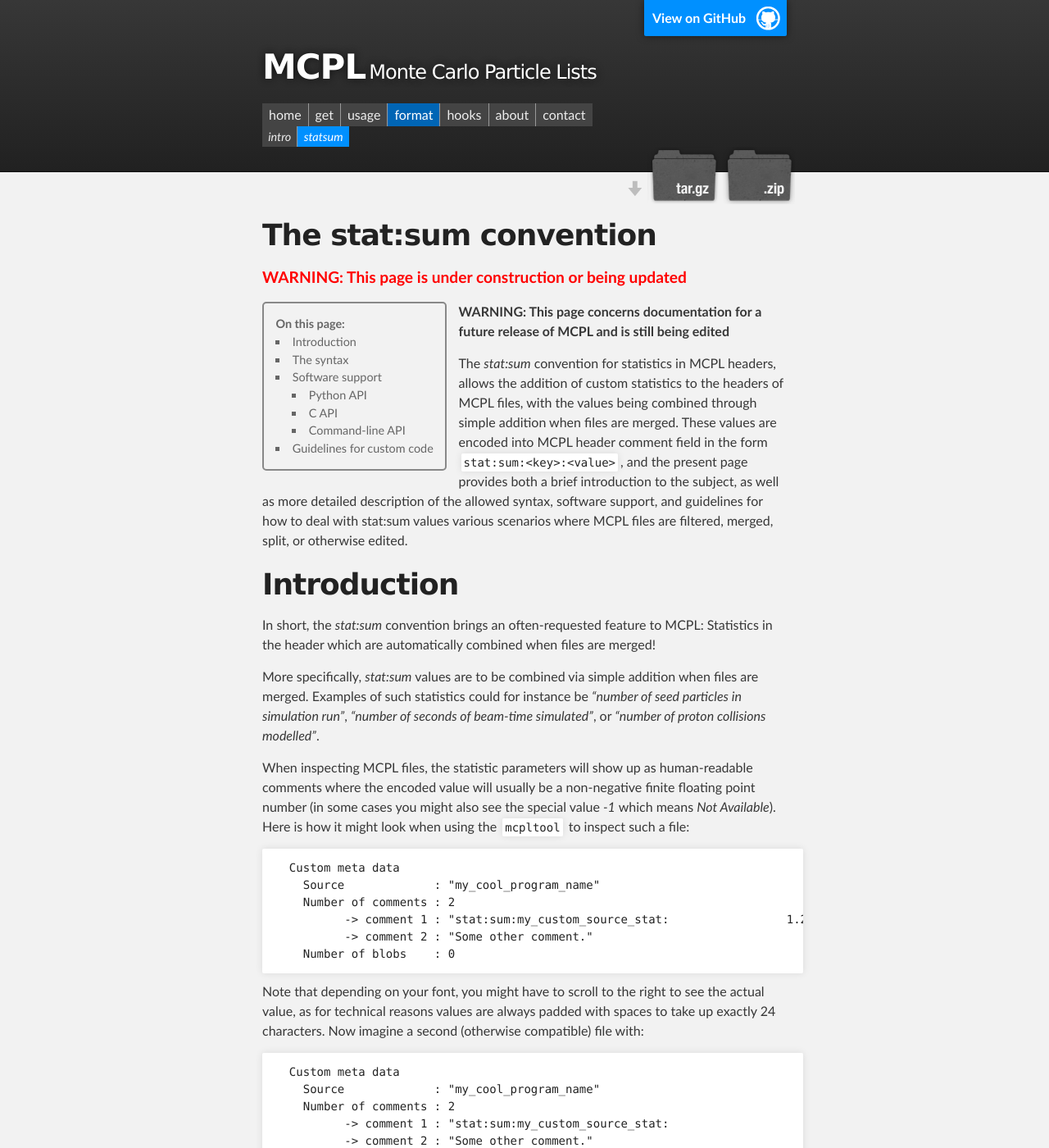
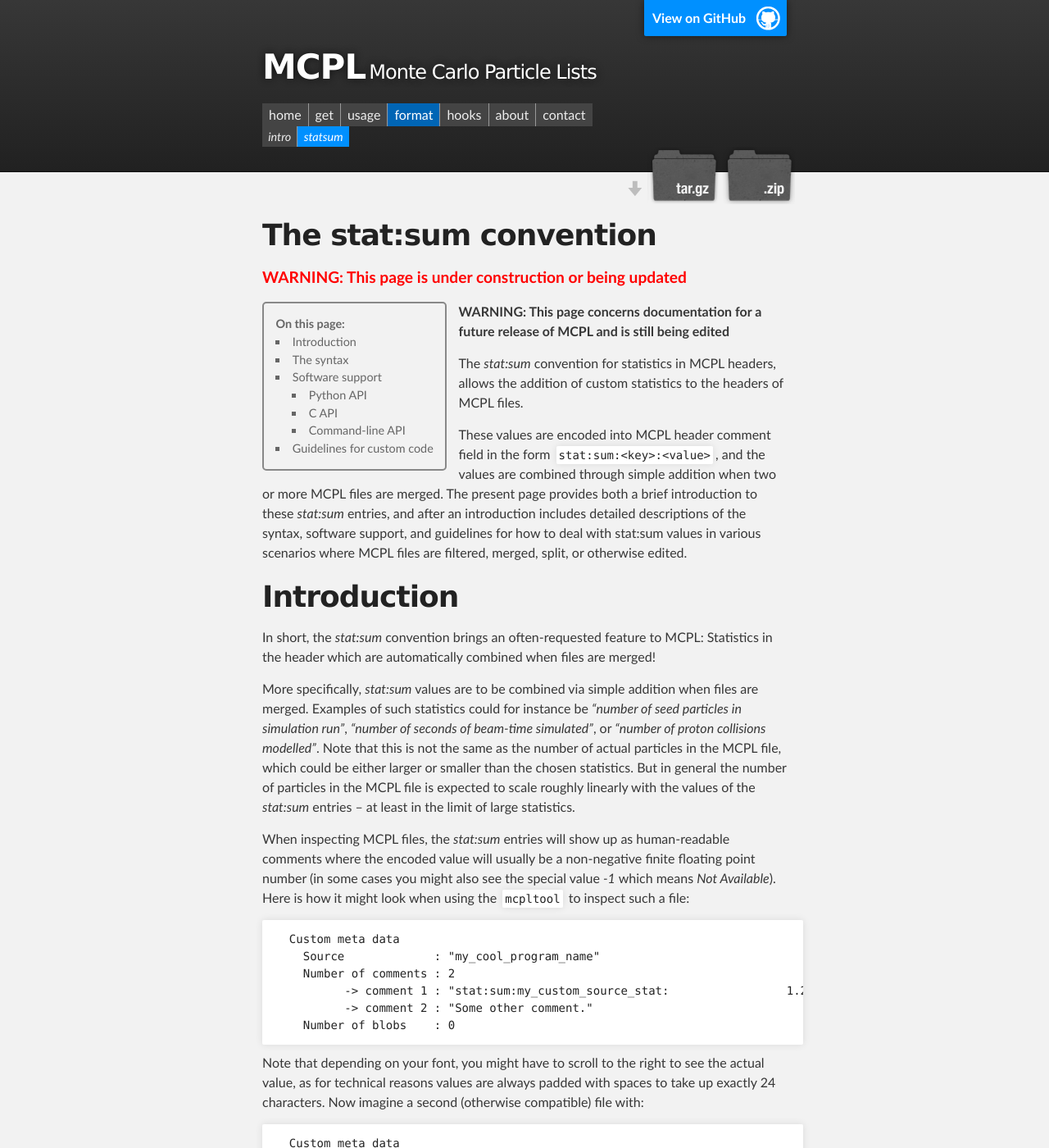
Before and after one commit to mctools/mcpl, a Jekyll site: the page built from format_statsum.md, in a window 1280 px wide and 1400 px high. Shown: the whole window at 82% size. Built offline with Jekyll 4.4.1, drawn with Linux system fonts in a browser that asks for light colours.

Commit message:
Work on new format and stat:sum page

````diff
--- a/format_statsum.md
+++ b/format_statsum.md
@@ -9,15 +9,17 @@ weight: 50
 
 **WARNING: This page concerns documentation for a future release of MCPL and is still being edited**
 
-The *stat:sum* convention for statistics in MCPL headers, allows the addition of custom statistics to the headers of MCPL files, with the values being combined through simple addition when files are merged. These values are encoded into MCPL header comment field in the form `stat:sum:<key>:<value>`, and the present page provides both a brief introduction to the subject, as well as more detailed description of the allowed syntax, software support, and guidelines for how to deal with stat:sum values various scenarios where MCPL files are filtered, merged, split, or otherwise edited.
+The *stat:sum* convention for statistics in MCPL headers, allows the addition of custom statistics to the headers of MCPL files.
+
+These values are encoded into MCPL header comment field in the form `stat:sum:<key>:<value>`, and the values are combined through simple addition when two or more MCPL files are merged. The present page provides both a brief introduction to these *stat:sum* entries, and after an introduction includes detailed descriptions of the syntax, software support, and guidelines for how to deal with stat:sum values in various scenarios where MCPL files are filtered, merged, split, or otherwise edited.
 
 # Introduction
 
 In short, the *stat:sum* convention brings an often-requested feature to MCPL: Statistics in the header which are automatically combined when files are merged!
 
-More specifically, *stat:sum* values are to be combined via simple addition when files are merged. Examples of such statistics could for instance be *"number of seed particles in simulation run"*, *"number of seconds of beam-time simulated"*, or *"number of proton collisions modelled"*.
+More specifically, *stat:sum* values are to be combined via simple addition when files are merged. Examples of such statistics could for instance be *"number of seed particles in simulation run"*, *"number of seconds of beam-time simulated"*, or *"number of proton collisions modelled"*. Note that this is not the same as the number of actual particles in the MCPL file, which could be either larger or smaller than the chosen statistics. But in general the number of particles in the MCPL file is expected to scale roughly linearly with the values of the *stat:sum* entries -- at least in the limit of large statistics.
 
-When inspecting MCPL files, the statistic parameters will show up as human-readable comments where the encoded value will usually be a non-negative finite floating point number (in some cases you might also see the special value *-1* which means *Not Available*). Here is how it might look when using the `mcpltool` to inspect such a file:
+When inspecting MCPL files, the *stat:sum* entries will show up as human-readable comments where the encoded value will usually be a non-negative finite floating point number (in some cases you might also see the special value *-1* which means *Not Available*). Here is how it might look when using the `mcpltool` to inspect such a file:
 
 ```
   Custom meta data
````
Also changed, not shown: format.md (+1 -1 lines).
